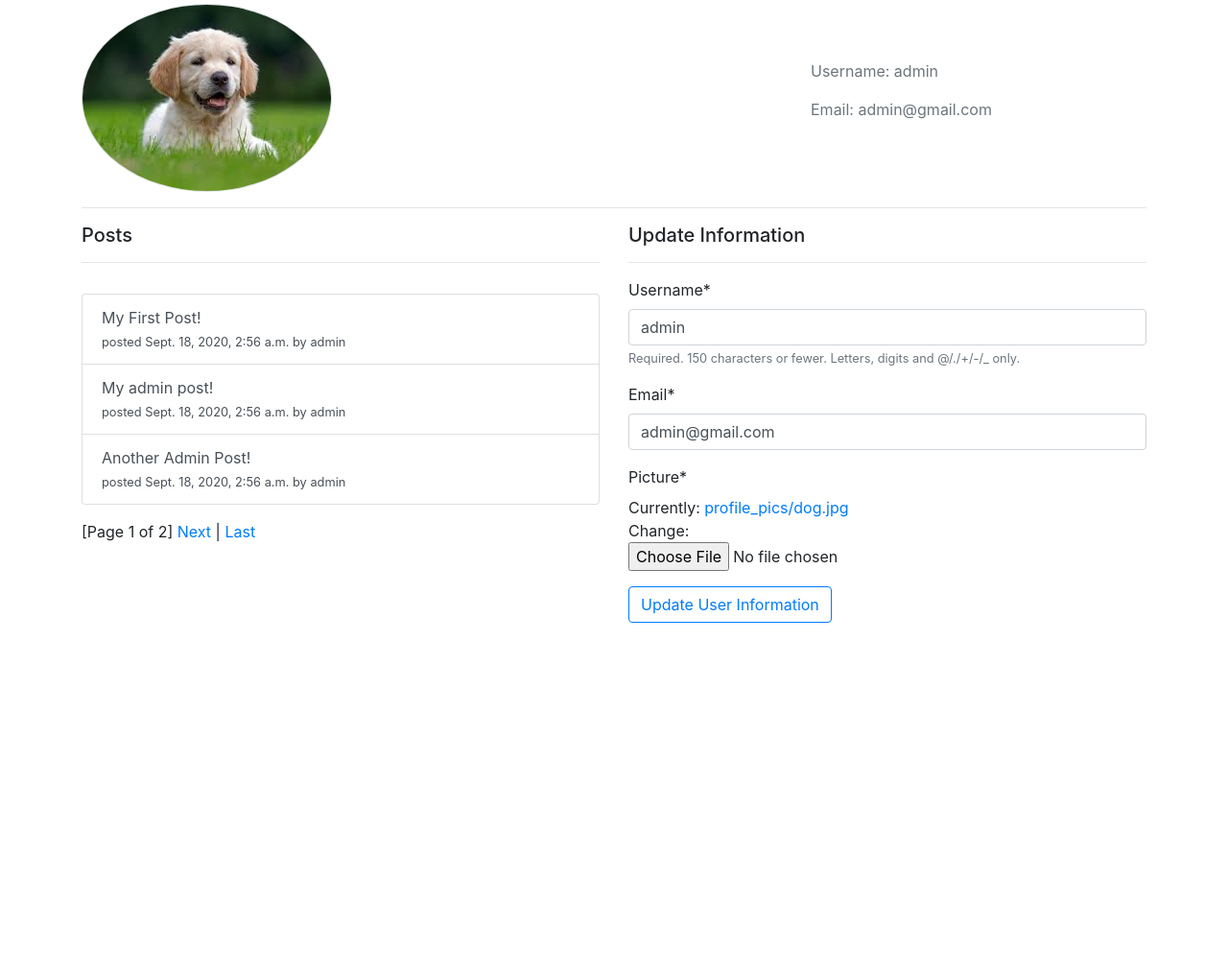
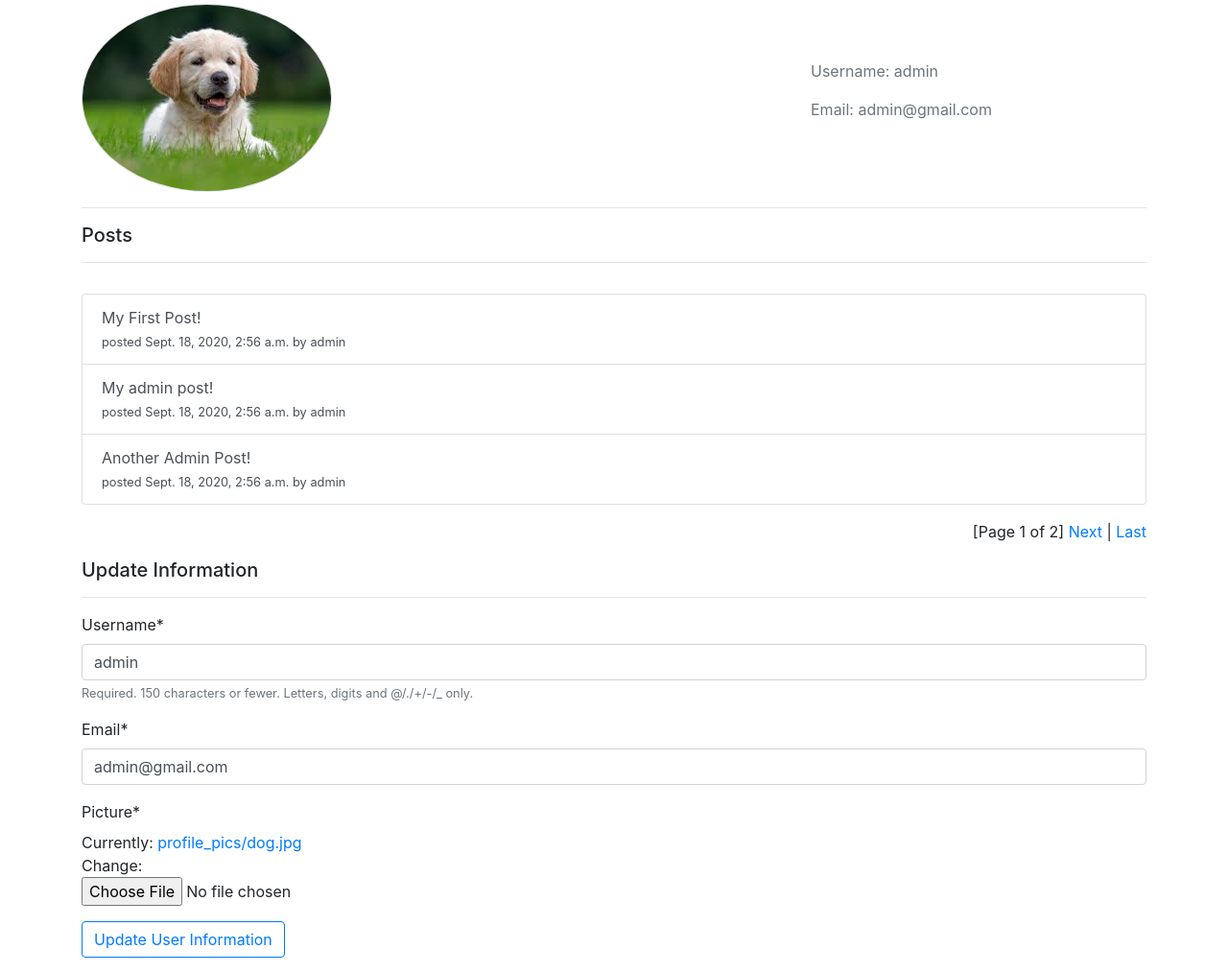
Before and after one commit to HarshilPan07/Django-Blog, a Django app: page /profile/1/ in a window 1280 px wide. Shown: the part 146-1160 px from the top of the page at 96% size. Before the commit the page ends 795 px from the top, so only its background shows below. Run offline with Django 3.2, Linux system fonts and the light colour scheme; a user stored in the database is signed in; data comes from the database, SQL or seed files in the repository; some libraries are stand-ins or nearby versions.

Commit message:
changed profile.html to have posts and update info in rows

```diff
--- a/blog/templates/blog/profile.html
+++ b/blog/templates/blog/profile.html
@@ -39,7 +39,7 @@
                 {% endfor %}
             </div>
 
-            <div class='justify-content-end'>
+            <div class='d-flex justify-content-end'>
                 <span class='step-links'>
                     {% if page_obj.has_previous %}
                         <a href="?page=1">First</a>
@@ -59,7 +59,8 @@
                 </span>
             </div>
         </div>
-
+    </div>
+    <div class='row d-flex pt-3'>
         {% if user == profile_user %}
         <div class='col'>
             <h5>Update Information</h5>
--- a/user/views.py
+++ b/user/views.py
@@ -47,7 +47,6 @@ def view_profile(request, pk):
     profile_update_form = ProfileUpdateForm(instance=request.user.profile)
 
     if request.user == profile_user:
-
         if request.method == 'POST':
             user_update_form = UserUpdateForm(request.POST, instance=request.user)
             profile_update_form = ProfileUpdateForm(request.POST, request.FILES, instance=request.user.profile)
```
